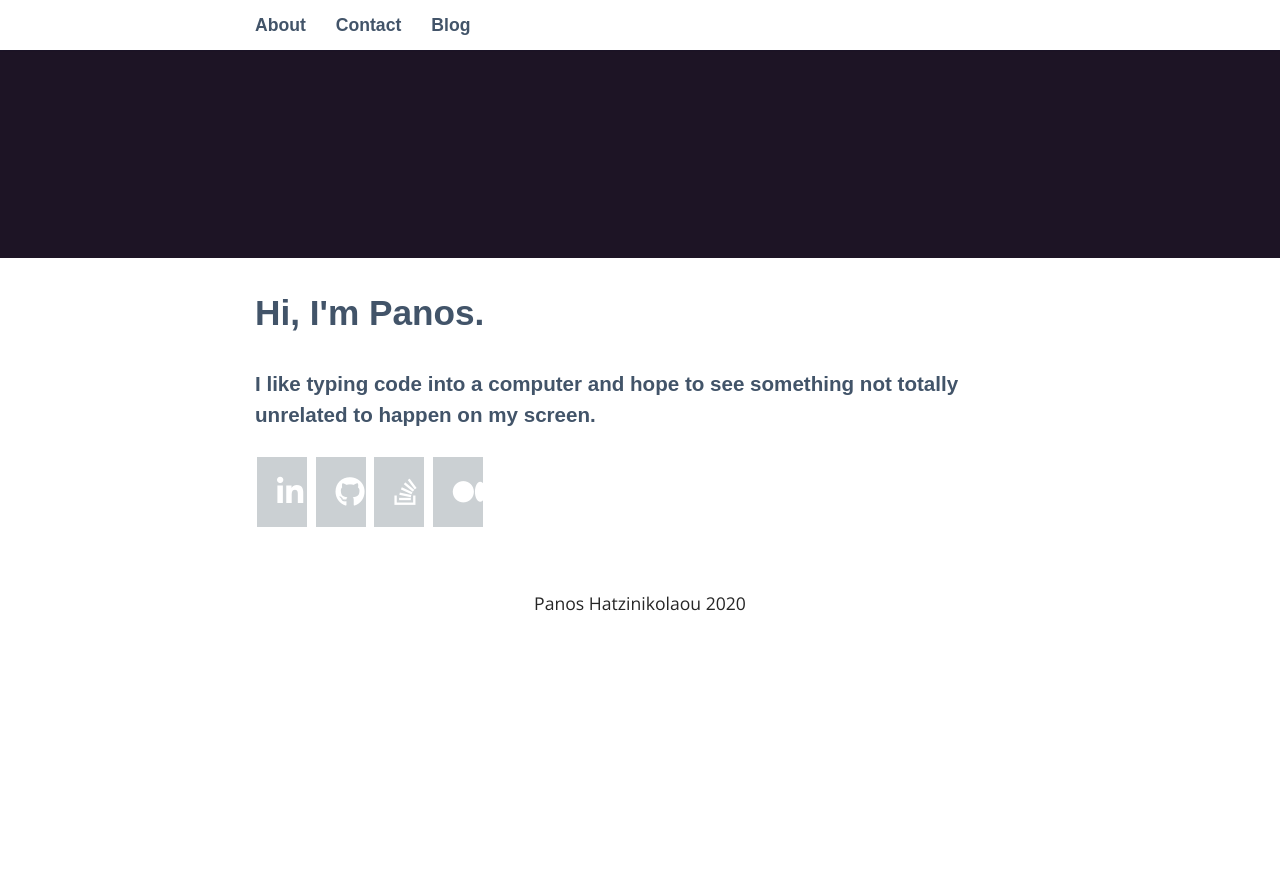
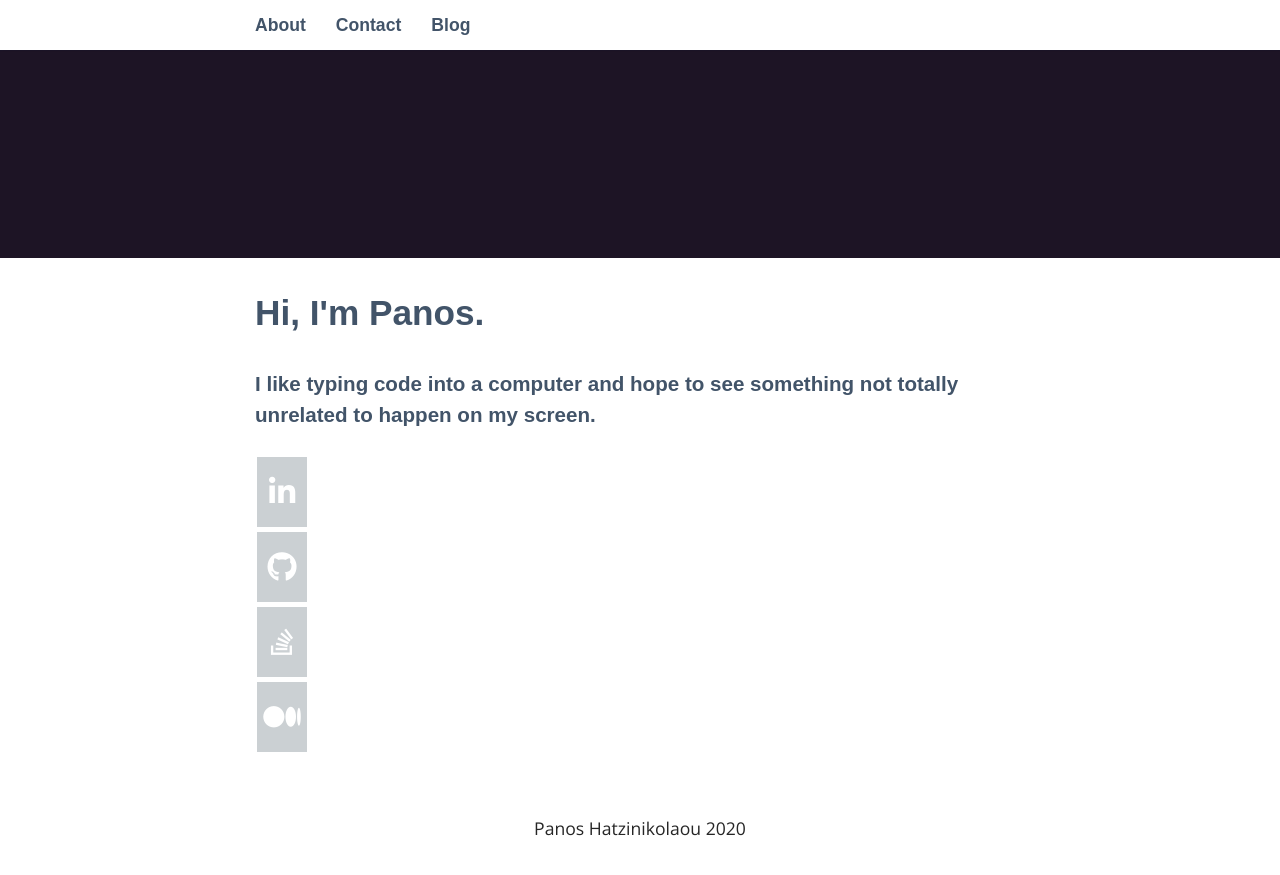
Before and after one commit to Paahn/paahns, a Jekyll site: the page built from index.html, in a window 1280 px wide and 900 px high, scrolled down 242 px. Shown: the top 875 px of the window. Built offline with Jekyll 4.4.1, drawn with Linux system fonts in a browser that asks for light colours; nearby versions of some CDN libraries; some web fonts are replaced; before the commit the page ends 917 px from its top, so only the background shows below that.

Commit message:
fixing css

```diff
--- a/_sass/_layout.scss
+++ b/_sass/_layout.scss
@@ -136,7 +136,7 @@ footer {
   background: #cbd0d3;
   color: white;
 }
-.social-me, div.fa {
+.social-me, div a.fa {
     display: flex;
     justify-content: center;
 }
```
